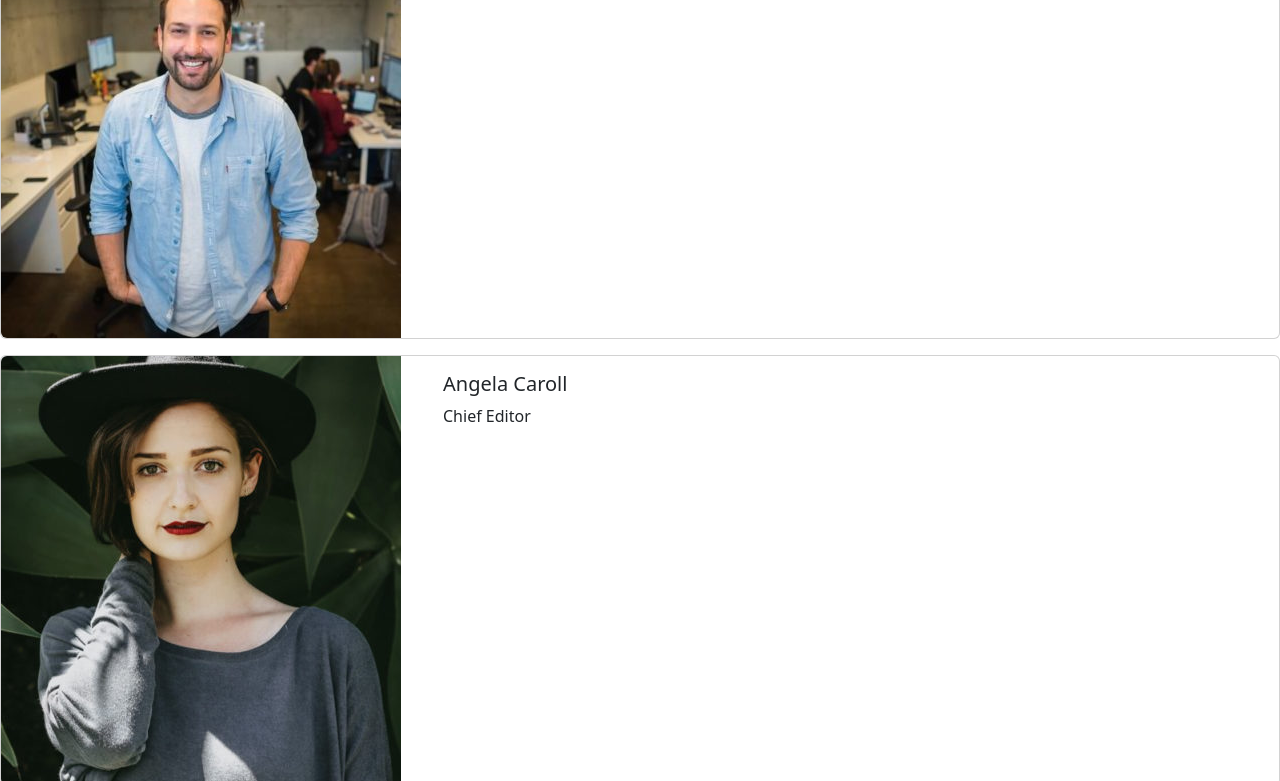
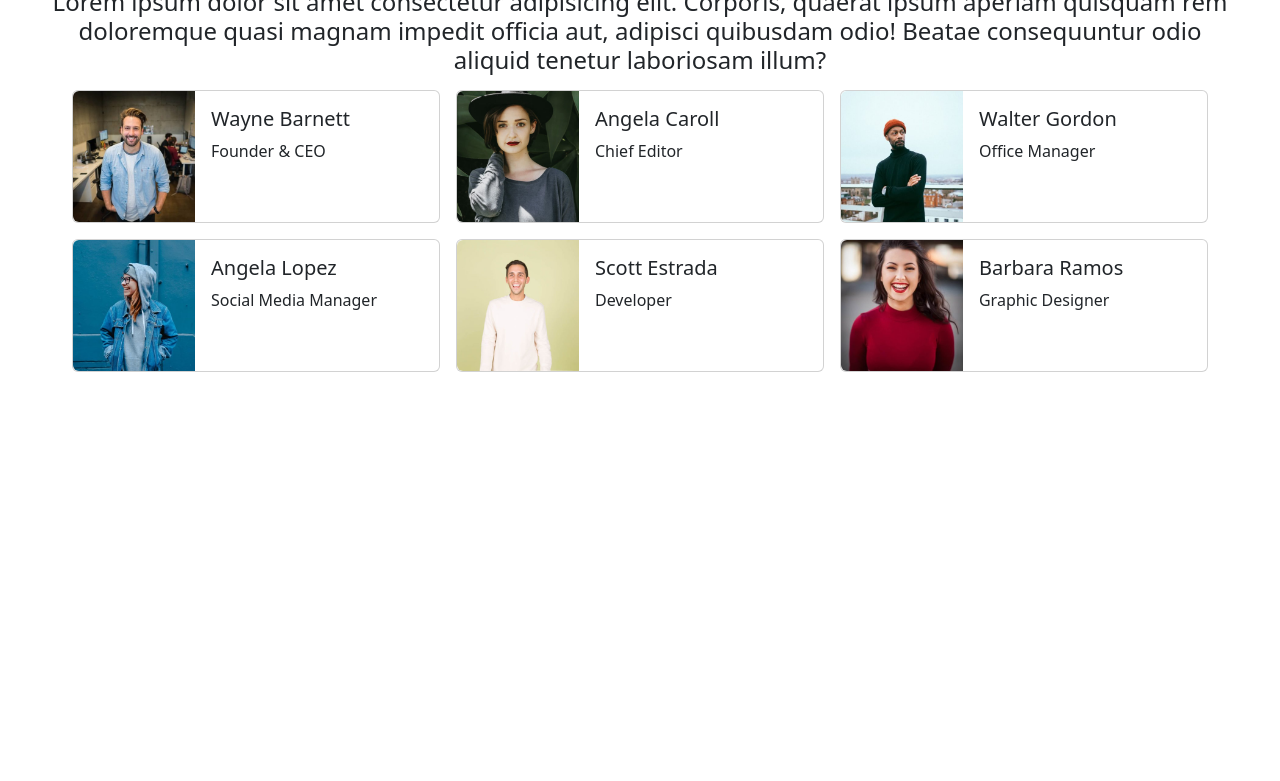
Before and after one commit to AlessiaOsman/js-our-team, a plain HTML site: page index.html in a window 1280 px wide. Shown: the part 92-873 px from the top of the page. After the commit the page ends 800 px from the top, so only its background shows below. Drawn offline with nearby package versions, Linux system fonts and the light colour scheme.

Commit message:
created card and fixed css

```diff
--- a/css/style.css
+++ b/css/style.css
@@ -0,0 +1,27 @@
+/*Reset*/
+
+*{
+    margin: 0;
+    padding: 0;
+    box-sizing: border-box;
+}
+
+#container{
+    width: 1200px;
+    margin: 0 auto;
+}
+
+
+#cards-container{
+    display: flex;
+    flex-wrap: wrap;
+    gap: 16px;
+    justify-content: center;
+
+
+}
+
+.card.person-card{
+    flex-basis: calc(100%/3 - 32px)
+
+}
--- a/index.html
+++ b/index.html
@@ -12,8 +12,14 @@
 </head>
 
 <body>
-    <div id="cards-container">
+    <div id="container">
+        <h1 class="text-center fw-bold mb-3 mt-3">Meet our Team</h1>
+        <h4 class="text-center mb-3 mt-3">Lorem ipsum dolor sit amet consectetur adipisicing elit. Corporis, quaerat ipsum aperiam quisquam rem doloremque
+        quasi magnam impedit officia aut, adipisci quibusdam odio! Beatae consequuntur odio aliquid tenetur laboriosam
+        illum?</h4>
+        <div id="cards-container">
 
+        </div>
     </div>
 
 </body>
--- a/js/script.js
+++ b/js/script.js
@@ -52,7 +52,7 @@ for (let i = 0; i < team.length; i++) {
     // Creata card
 
     card += `
-    <div class="card mb-3">
+    <div class="card person-card">
         <div class="row g-0">
           <div class="col-md-4">
             <img src="./img/${cardPic}" class="img-fluid rounded-start">
```
